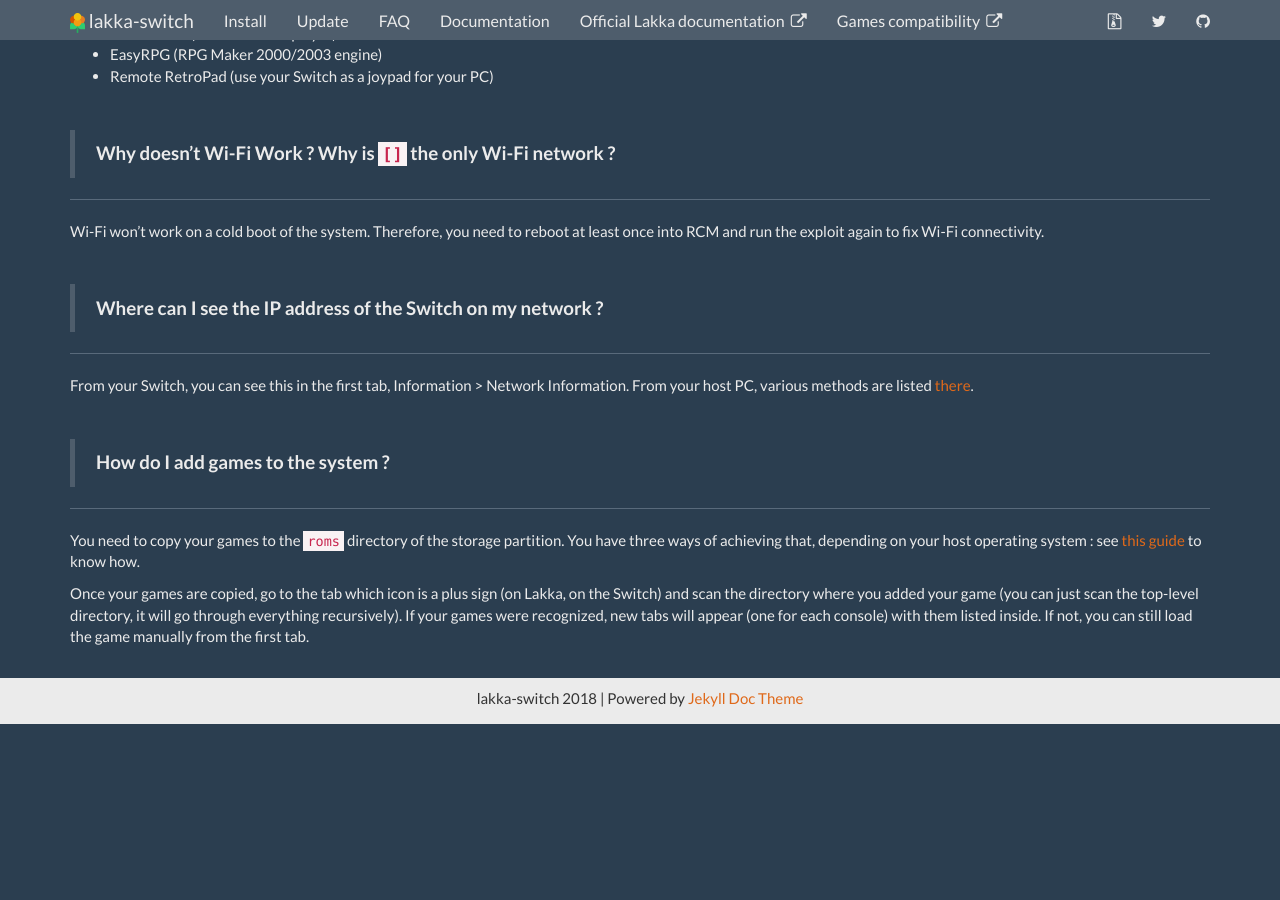
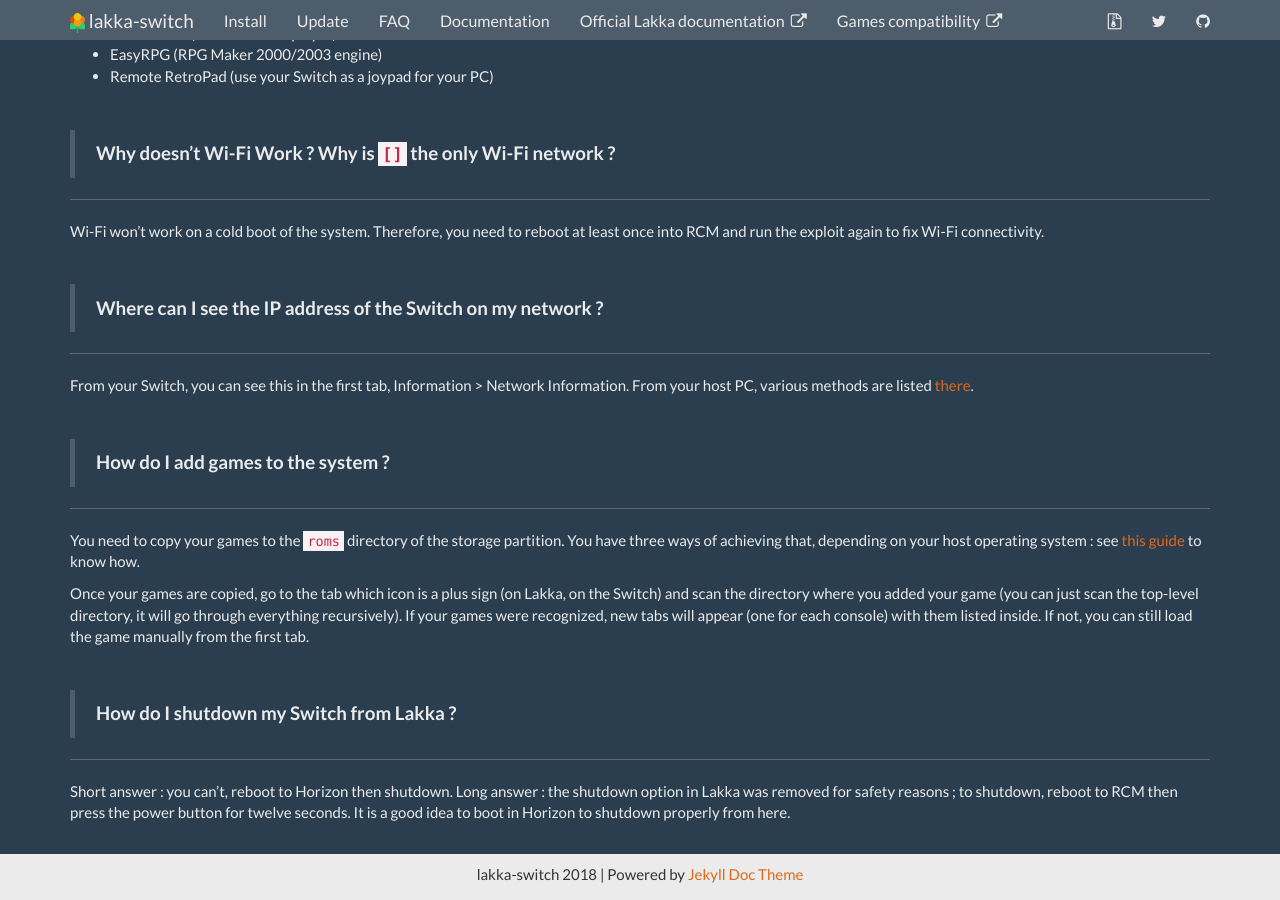
Before and after one commit to lakka-switch/documentation, a Jekyll site: the page built from faq.md, in a window 1280 px wide and 900 px high, scrolled down 1601 px. Built offline with Jekyll 4.4.1, drawn with Linux system fonts in a browser that asks for light colours; nearby versions of some CDN libraries; before the commit the page ends 2325 px from its top, so only the background shows below that.

Commit message:
Update faq.md

```diff
--- a/faq.md
+++ b/faq.md
@@ -84,3 +84,10 @@
 You need to copy your games to the `roms` directory of the storage partition. You have three ways of achieving that, depending on your host operating system : see [this guide](http://www.lakka.tv/doc/Accessing-Lakka-filesystem/) to know how.
 
 Once your games are copied, go to the tab which icon is a plus sign (on Lakka, on the Switch) and scan the directory where you added your game (you can just scan the top-level directory, it will go through everything recursively). If your games were recognized, new tabs will appear (one for each console) with them listed inside. If not, you can still load the game manually from the first tab.
+
+&nbsp;
+> **How do I shutdown my Switch from Lakka ?**
+
+***
+
+Short answer : you can't, reboot to Horizon then shutdown. Long answer : the shutdown option in Lakka was removed for safety reasons ; to shutdown, reboot to RCM then press the power button for twelve seconds. It is a good idea to boot in Horizon to shutdown properly from here.
```
